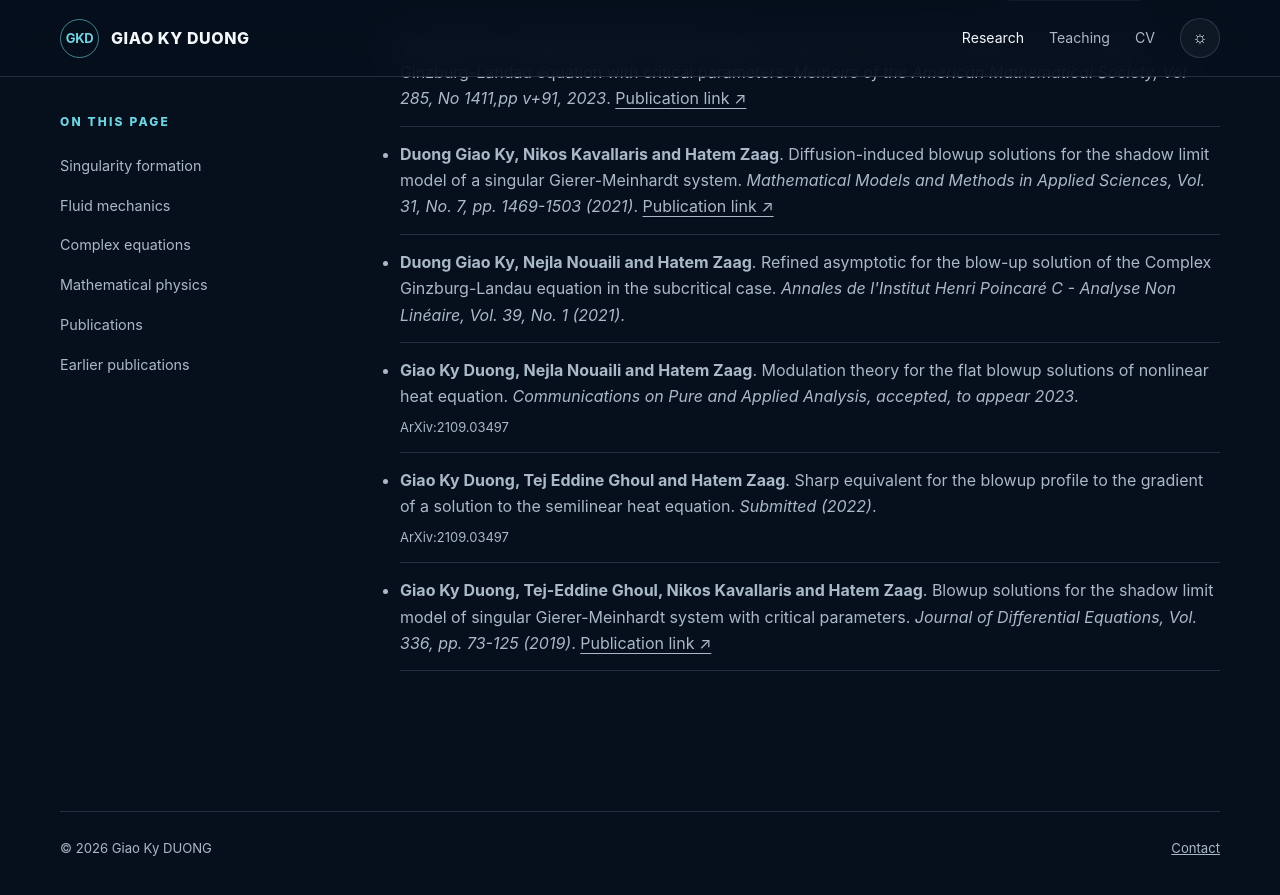
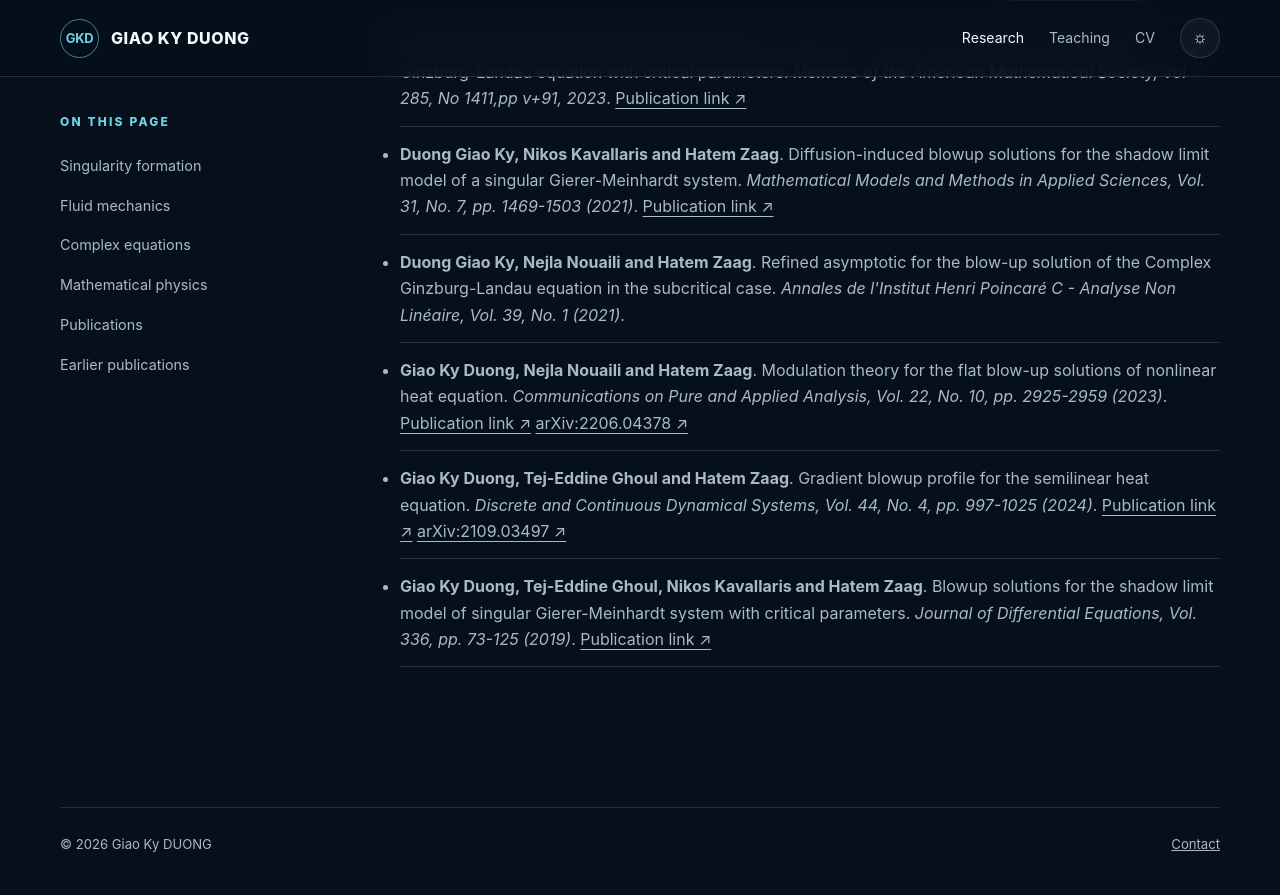
Before and after one commit to duonggiaoky/duonggiaoky.github.io, a Jekyll site: the page built from research.md, in a window 1280 px wide and 900 px high, scrolled down 2632 px. Shown: the top 895 px of the window. Built offline with Jekyll 4.4.1, drawn with Linux system fonts in a browser that asks for light colours.

Commit message:
Correct published citations and arXiv links for two heat equation papers

```diff
--- a/_data/research.yml
+++ b/_data/research.yml
@@ -25,14 +25,16 @@
 - author: "Duong Giao Ky,   Nejla Nouaili and Hatem Zaag"
   article: "Refined asymptotic for the blow-up solution of the Complex Ginzburg-Landau equation in the subcritical case"
   editor: "Annales de l'Institut Henri Poincaré C - Analyse Non Linéaire, Vol. 39, No. 1 (2021)"
-- author: "Giao Ky Duong, Nejla Nouaili and  Hatem Zaag"
-  article:  "Modulation theory for the flat blowup solutions of nonlinear heat equation"
-  editor: "Communications on Pure and Applied Analysis, accepted, to appear 2023"
-  more: "ArXiv:2109.03497"
-- author: "Giao Ky Duong, Tej Eddine Ghoul and  Hatem Zaag"
-  article:  "Sharp equivalent for the blowup profile to the gradient of a solution to the semilinear heat equation"
-  editor: "Submitted (2022)"
-  more: "ArXiv:2109.03497"
+- author: "Giao Ky Duong, Nejla Nouaili and Hatem Zaag"
+  article: "Modulation theory for the flat blow-up solutions of nonlinear heat equation"
+  editor: "Communications on Pure and Applied Analysis, Vol. 22, No. 10, pp. 2925-2959 (2023)"
+  more: "https://doi.org/10.3934/cpaa.2023094"
+  arxiv: "2206.04378"
+- author: "Giao Ky Duong, Tej-Eddine Ghoul and Hatem Zaag"
+  article: "Gradient blowup profile for the semilinear heat equation"
+  editor: "Discrete and Continuous Dynamical Systems, Vol. 44, No. 4, pp. 997-1025 (2024)"
+  more: "https://doi.org/10.3934/dcds.2023136"
+  arxiv: "2109.03497"
 - author: "Giao Ky Duong, Tej-Eddine Ghoul, Nikos Kavallaris and  Hatem Zaag"
   article:  "Blowup solutions for the shadow limit model of singular Gierer-Meinhardt system with critical parameters"
   editor: "Journal of Differential Equations, Vol. 336, pp. 73-125 (2019)"
```
Also changed, not shown: research.md (+1 -0 lines).
